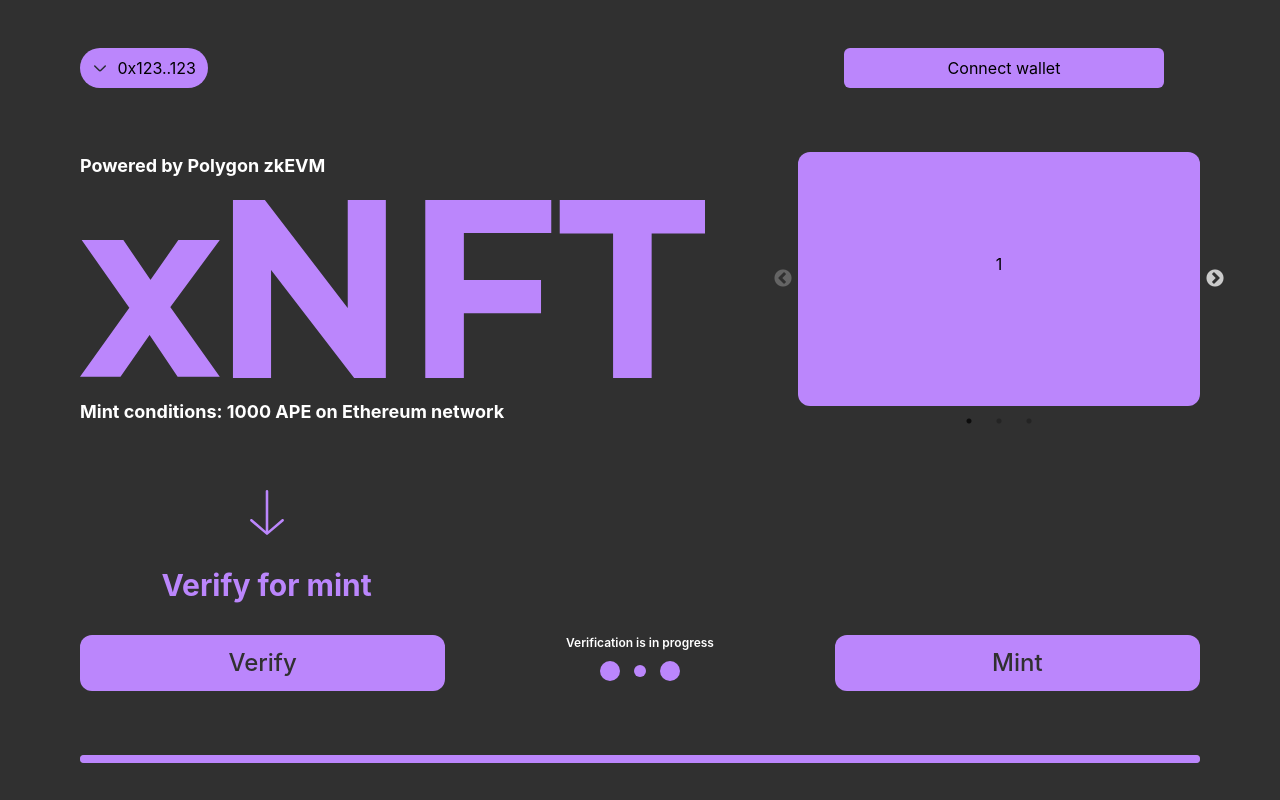
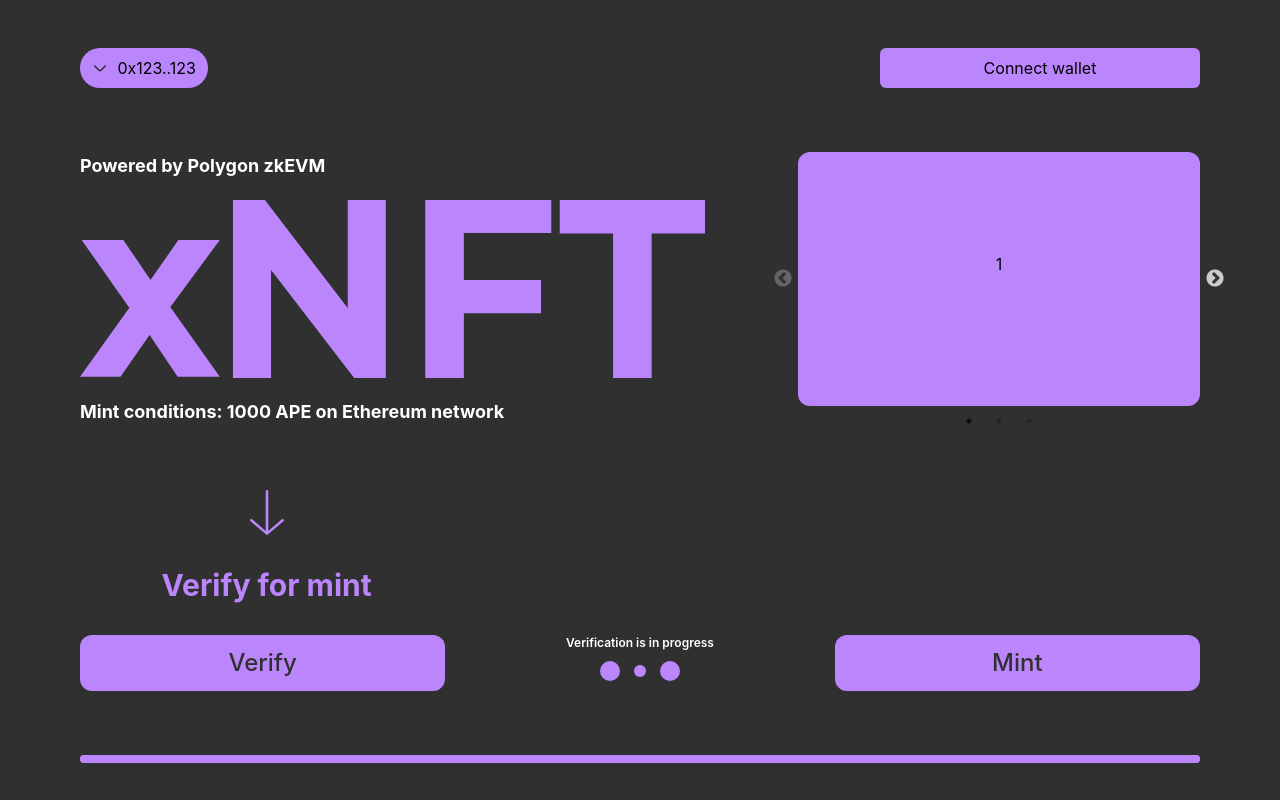
Before and after one commit to andrei-samokish/xNFT, a React (Create React App) app: page / in a window 1280 px wide. Built offline with nearby package versions, Linux system fonts and the light colour scheme.

Commit message:
fix: connect button margin

```diff
--- a/src/components/Header.tsx
+++ b/src/components/Header.tsx
@@ -1,6 +1,6 @@
 export default function Header() {
 	return (
-		<div className="flex flex-row justify-between xl:mr-9">
+		<div className="flex flex-row justify-between">
 			<span className=" bg-secondary w-32 h-10 rounded-3xl flex flex-row gap-2 justify-between p-3 items-center">
 				<svg width="16" height="16" viewBox="0 0 16 16" fill="none" xmlns="http://www.w3.org/2000/svg">
 					<path
```
